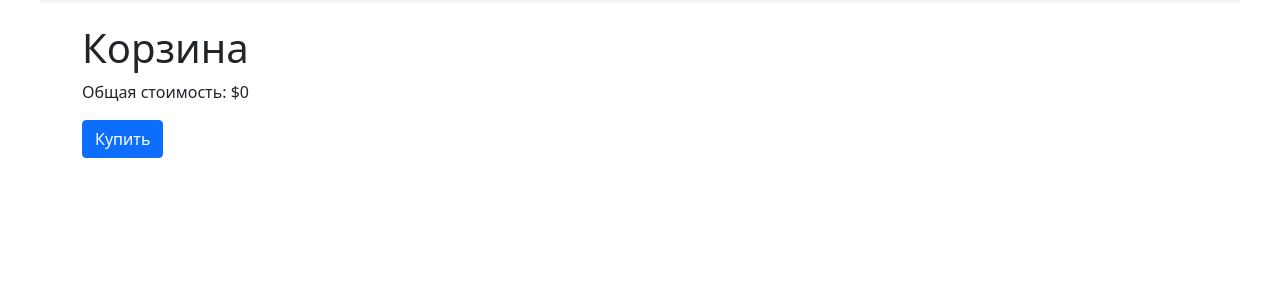
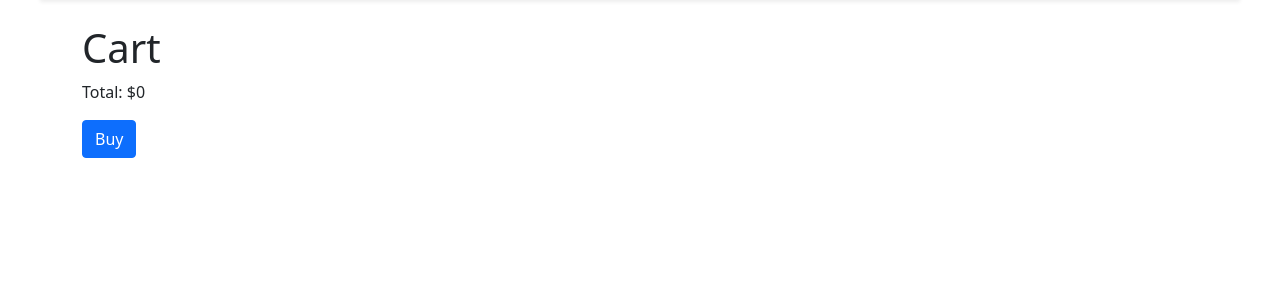
Before and after one commit to 2palek1/final_project, a FastAPI app: page /main/cart in a window 1280 px wide. Shown: the part 111-411 px from the top of the page. Run offline with FastAPI, Linux system fonts and the light colour scheme; some libraries are stand-ins or nearby versions.

```diff
--- a/src/templates/front/cart.html
+++ b/src/templates/front/cart.html
@@ -7,18 +7,15 @@
 
 {% block content %}
 <div class="container mt-4">
-  <h1>Корзина</h1>
+  <h1>Cart</h1>
   <div id="cart-items">
     <!-- Здесь будет отображаться содержимое корзины -->
   </div>
-  <p>Общая стоимость: <span id="total-price">$0</span></p>
-  <button class="btn btn-primary" id="buy-button">Купить</button>
+  <p>Total: <span id="total-price">$0</span></p>
+  <button class="btn btn-primary" id="buy-button">Buy</button>
 </div>
 
-<!-- Bootstrap JS, Popper.js, jQuery -->
-<script src="https://code.jquery.com/jquery-3.5.1.slim.min.js"></script>
-<script src="https://cdn.jsdelivr.net/npm/@popperjs/core@2.11.6/dist/umd/popper.min.js"></script>
-<script src="https://stackpath.bootstrapcdn.com/bootstrap/4.5.2/js/bootstrap.min.js"></script>
+
 <!-- Your custom JavaScript for cart functionality -->
 <script>
   // Функция для отображения содержимого корзины
```
